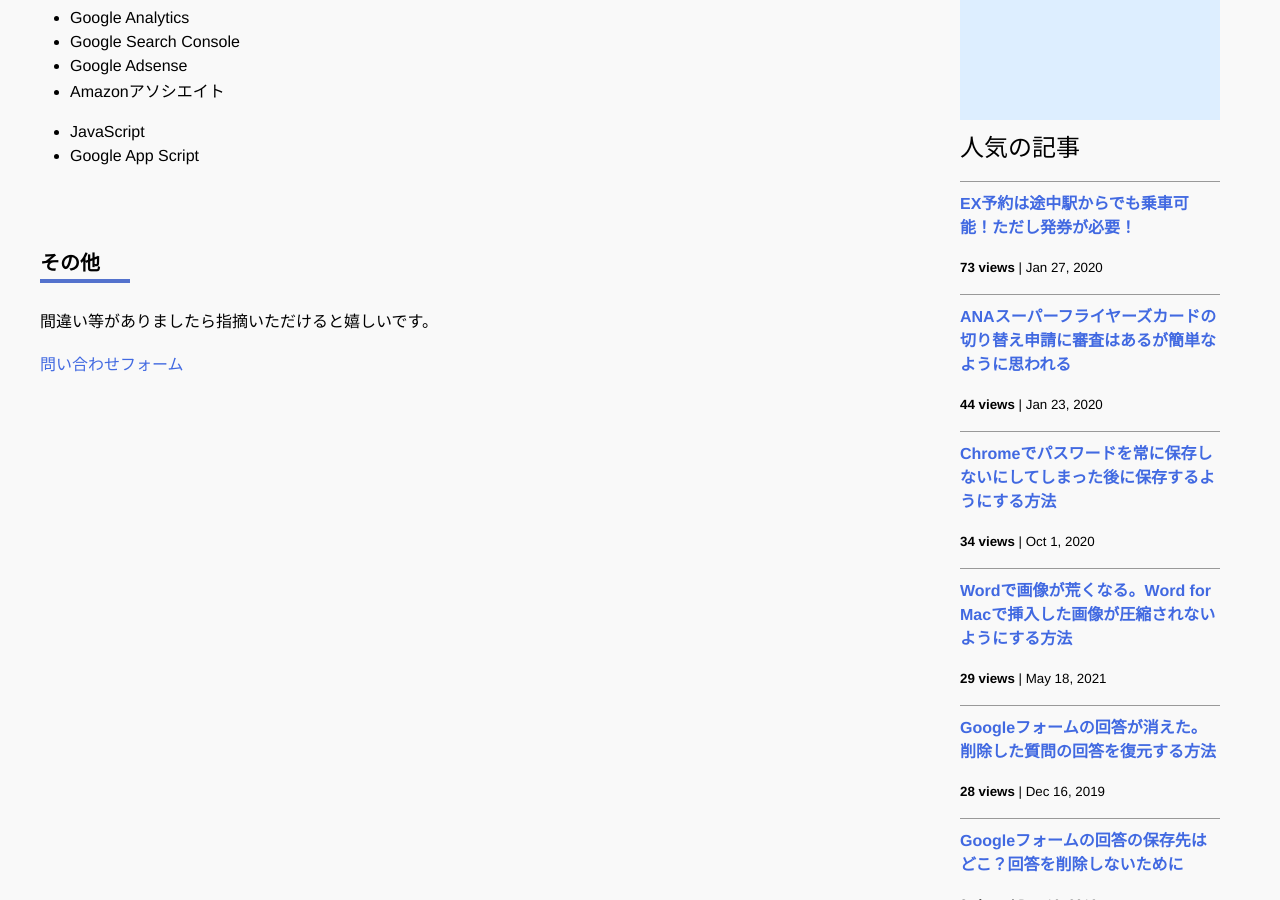
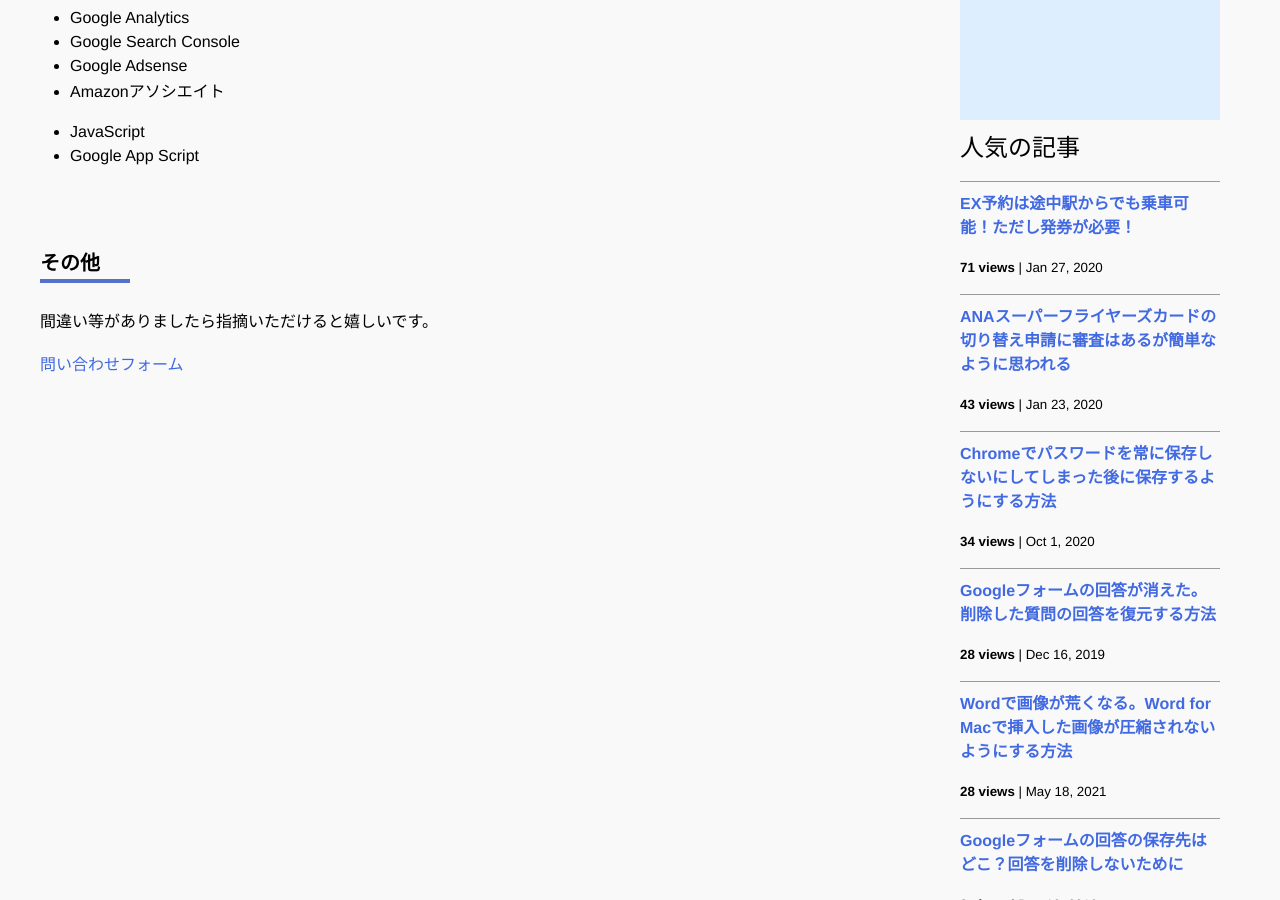
Before and after one commit to iwanaminami/shoyaiwaname, a Jekyll site: the page built from about.markdown, in a window 1280 px wide and 900 px high, scrolled down 693 px. Built offline with Jekyll 4.4.1, drawn with Linux system fonts in a browser that asks for light colours; nearby versions of some CDN libraries; comment, search, counter and statistics services are not loaded.

Commit message:
chore(ga): update _data/popularposts.yml 20260508-0052

```diff
--- a/_data/popularposts.yml
+++ b/_data/popularposts.yml
@@ -1,14 +1,14 @@
 side:
-  - view: 73
+  - view: 71
     url: "/2020/01/27/ex-rideontheway.html"
-  - view: 44
+  - view: 43
     url: "/2020/01/23/sfc-judge.html"
   - view: 34
     url: "/2020/10/01/googlepassword.html"
-  - view: 29
-    url: "/2021/05/18/image-compression-word.html"
   - view: 28
     url: "/2019/12/16/restore-googleform.html"
+  - view: 28
+    url: "/2021/05/18/image-compression-word.html"
   - view: 9
     url: "/"
   - view: 8
```
